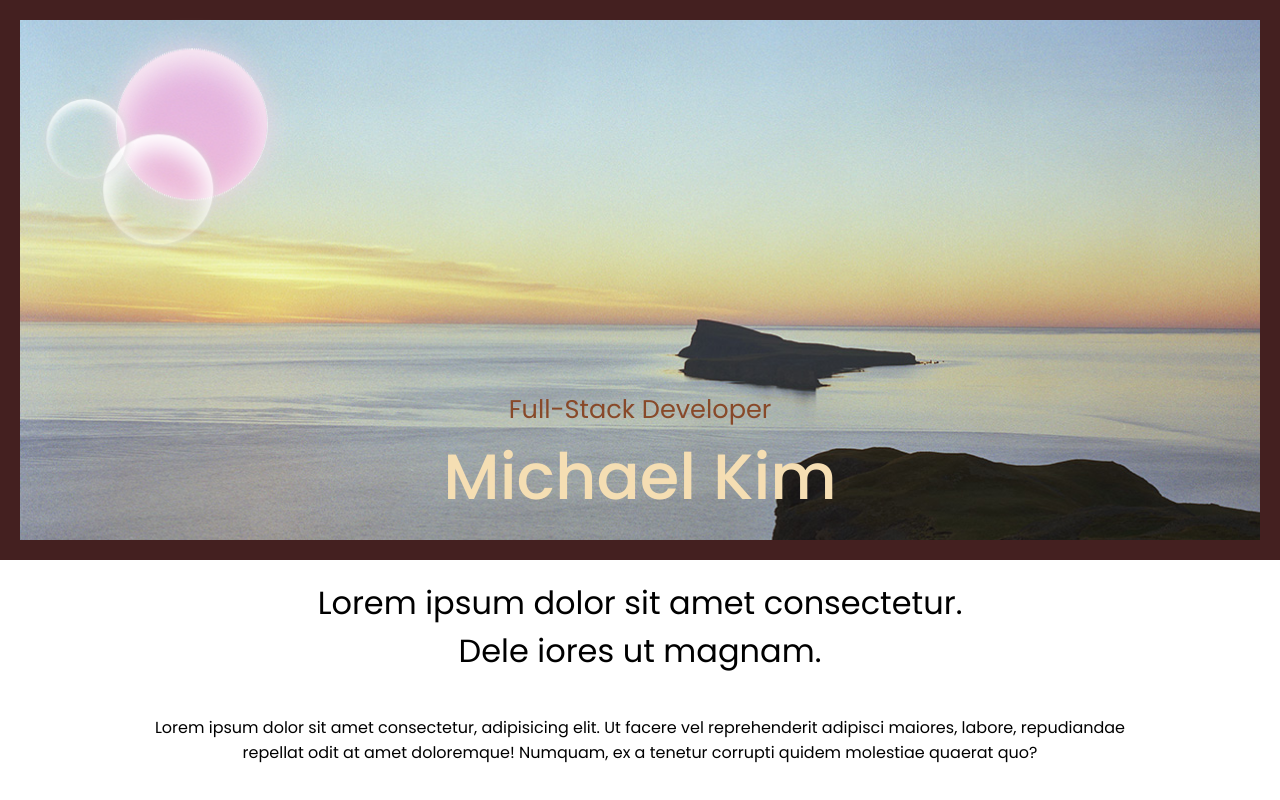
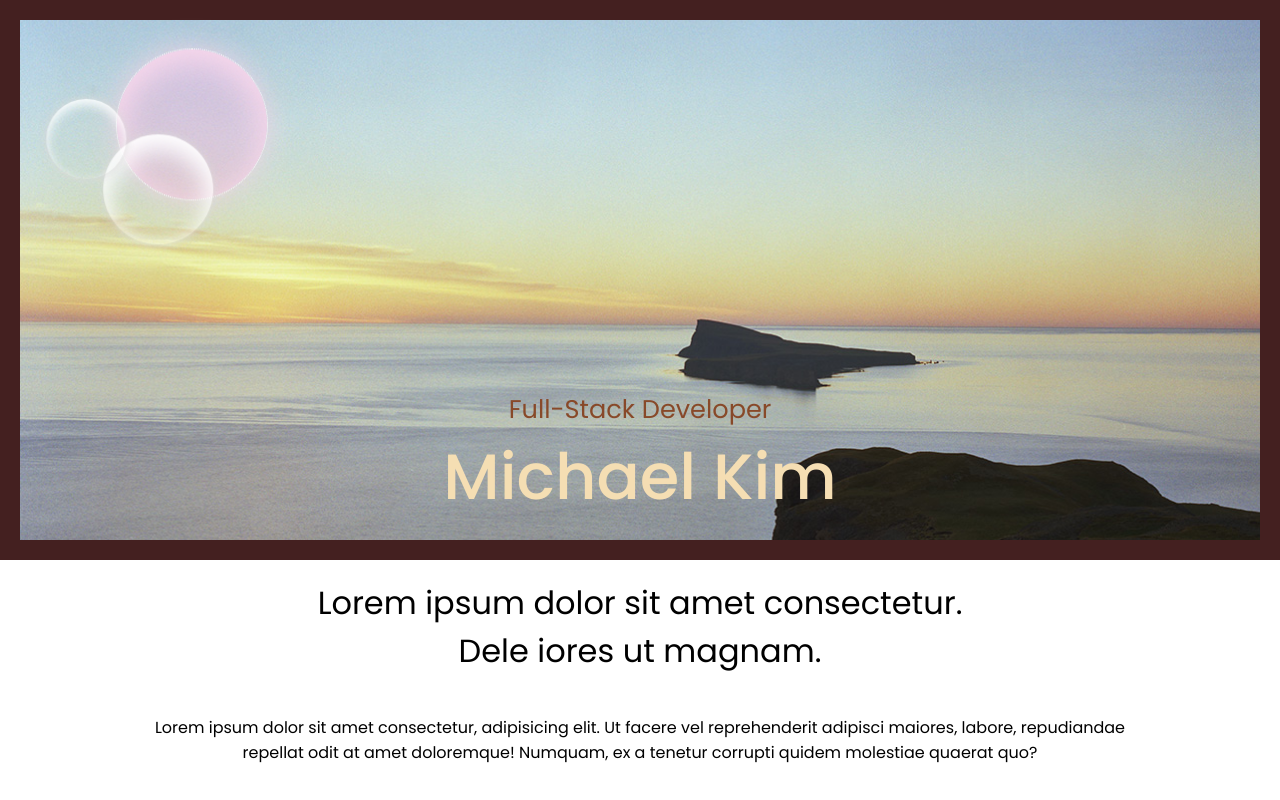
Before and after one commit to sparklingwaterlemon/Portfolio, a React (Create React App) app: page / in a window 1280 px wide. In both pictures the pointer is over the button 186 px from the left and 124 px from the top of the page. Built offline with nearby package versions, Linux system fonts and the light colour scheme.

Commit message:
Adjusted Bauble Large Transluncey and highlight color

```diff
--- a/src/Components/BaublesSection/BaublesSection.css
+++ b/src/Components/BaublesSection/BaublesSection.css
@@ -28,16 +28,16 @@
 .spotlight.l:hover{
     animation-play-state: paused;
 
-    background-color: rgba(255, 160, 225, 0.6);
+    background-color: rgba(255, 160, 225, 0.3);
     box-shadow:
         0px 0px 30px #efd4e6,
-        inset 0px 10px 30px 5px rgb(249, 237, 244);
+        inset 0px 10px 30px 5px rgb(249, 216, 236);
     -webkit-box-shadow:
         0px 0px 30px #efd4e6,
-        inset 0px 10px 30px 5px rgb(249, 237, 244);
+        inset 0px 10px 30px 5px rgb(249, 216, 236);
     -moz-box-shadow:
         0px 0px 30px #efd4e6,
-        inset 0px 10px 30px 5px rgb(249, 237, 244);
+        inset 0px 10px 30px 5px rgb(249, 216, 236);
     outline: 1px dotted white;
 }
 
```
